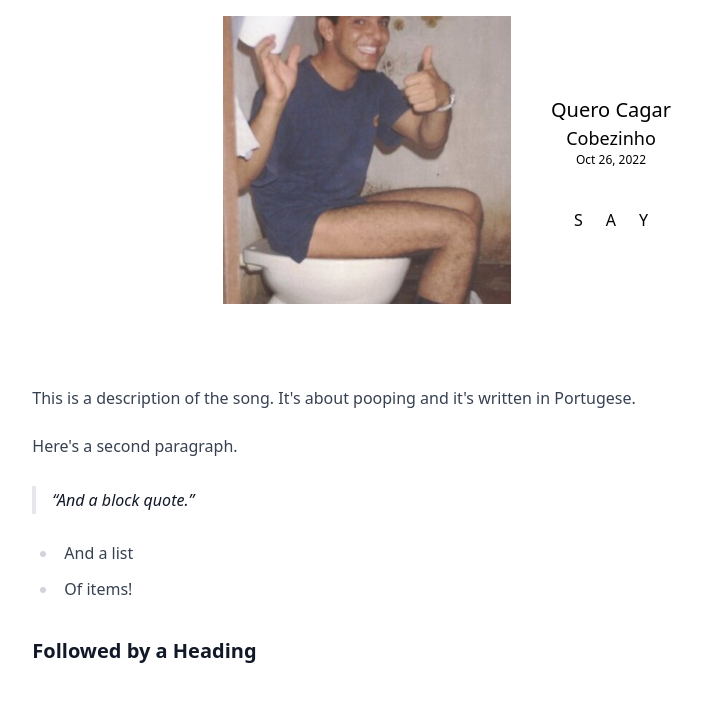
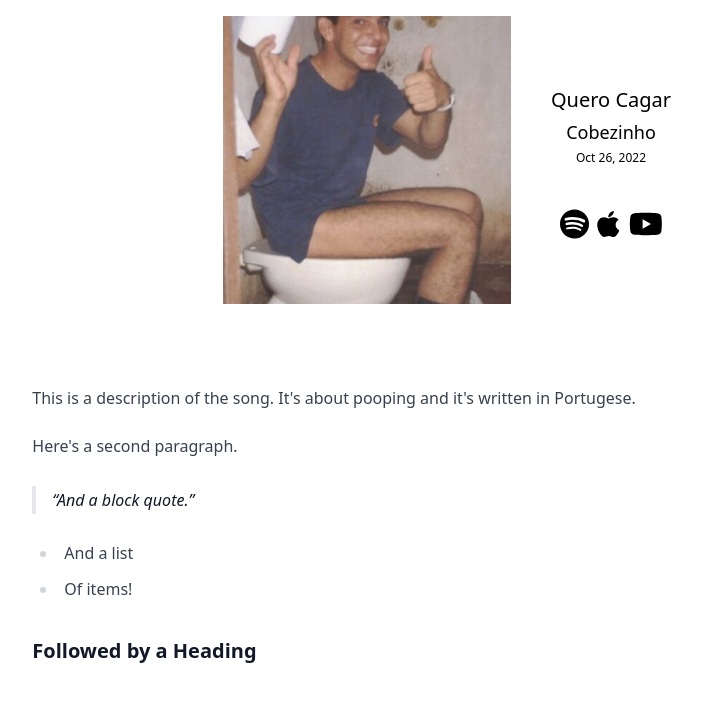
Before and after one commit to jcobert/cobez-music, a Next.js app: page /music/quero-cagar in a window 1280 px wide. Shown: the top 702 px of the page, without its empty margins (197-899 px from the left). Built offline with nearby package versions, Linux system fonts and the light colour scheme.

Commit message:
install fontawesome icons

```diff
--- a/package.json
+++ b/package.json
@@ -9,6 +9,11 @@
     "lint": "next lint"
   },
   "dependencies": {
+    "@fortawesome/fontawesome-svg-core": "^6.2.0",
+    "@fortawesome/free-brands-svg-icons": "^6.2.0",
+    "@fortawesome/free-regular-svg-icons": "^6.2.0",
+    "@fortawesome/free-solid-svg-icons": "^6.2.0",
+    "@fortawesome/react-fontawesome": "^0.2.0",
     "gray-matter": "^4.0.3",
     "next": "12.3.1",
     "react": "18.2.0",
--- a/pages/music/[id].jsx
+++ b/pages/music/[id].jsx
@@ -1,6 +1,12 @@
 import { getAllSongIds, getSongData } from "../../lib/songs";
 import Image from "next/image";
 import ReactMarkdown from "react-markdown";
+import { FontAwesomeIcon } from "@fortawesome/react-fontawesome";
+import {
+  faSpotify,
+  faApple,
+  faYoutube,
+} from "@fortawesome/free-brands-svg-icons";
 
 export async function getStaticPaths() {
   const paths = getAllSongIds();
@@ -40,16 +46,22 @@ function Music({ frontmatter, markdown }) {
         {/* Info and Links */}
         <div>
           {/* Title, Artist, Release Date */}
-          <div className="text-center py-4 px-2">
+          <div className="flex flex-col gap-y-1 text-center py-4 px-2">
             <h2 className="text-xl">{song.title}</h2>
             <h4 className="text-lg">{song.artist}</h4>
             <h6 className="text-xs">{song.date}</h6>
           </div>
           {/* Stream Links */}
-          <div className="flex justify-around md:justify-evenly md:mt-4 p-2">
-            <a href={song.links.spotify}>S</a>
-            <a href={song.links.apple}>A</a>
-            <a href={song.links.youtube}>Y</a>
+          <div className="flex justify-around md:justify-evenly text-4xl md:text-3xl md:mt-4 p-2">
+            <a href={song.links.spotify}>
+              <FontAwesomeIcon icon={faSpotify} />
+            </a>
+            <a href={song.links.apple}>
+              <FontAwesomeIcon icon={faApple} />
+            </a>
+            <a href={song.links.youtube}>
+              <FontAwesomeIcon icon={faYoutube} />
+            </a>
           </div>
         </div>
       </div>
```
Also changed, not shown: 1 other file (tests, documents, lock files or other folders).
